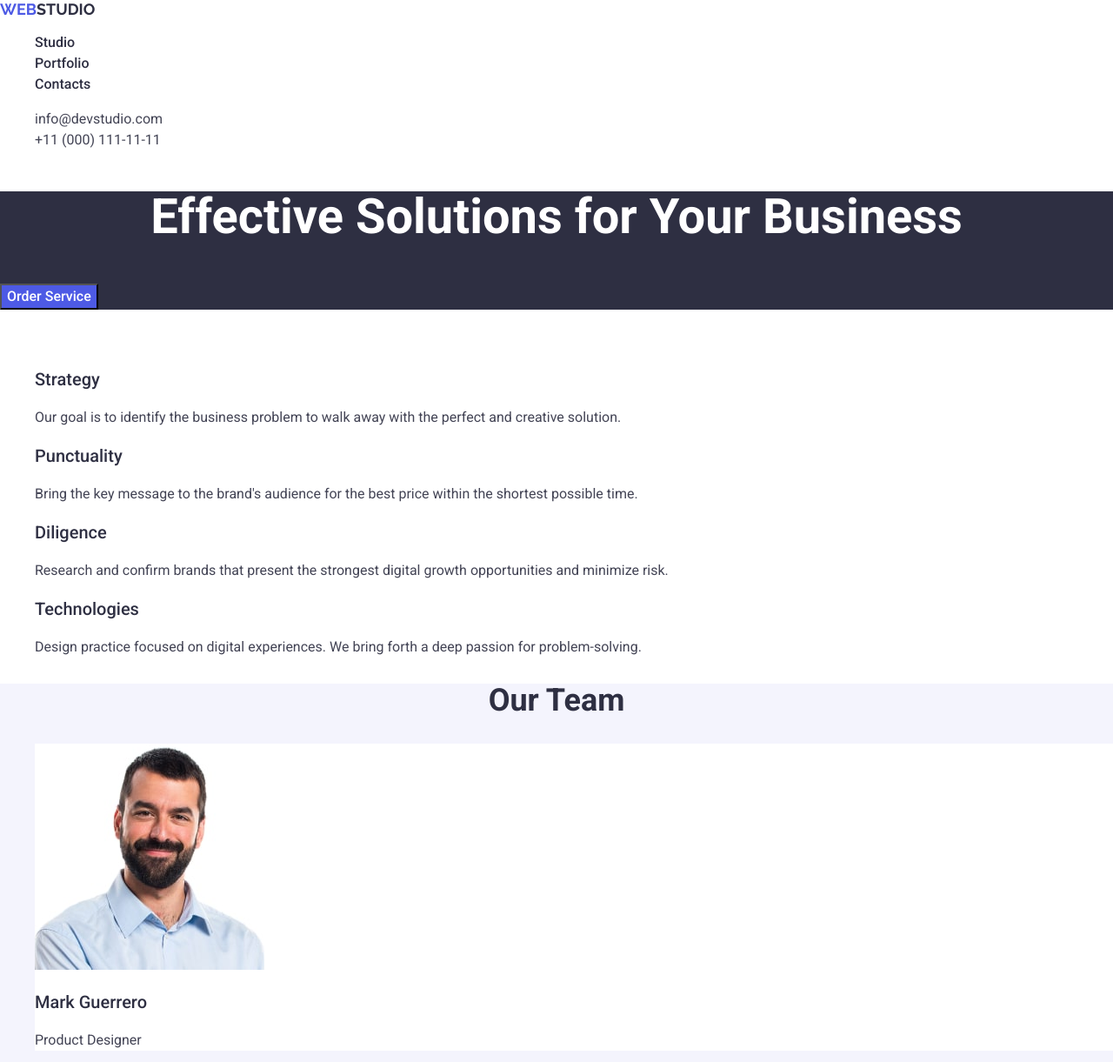
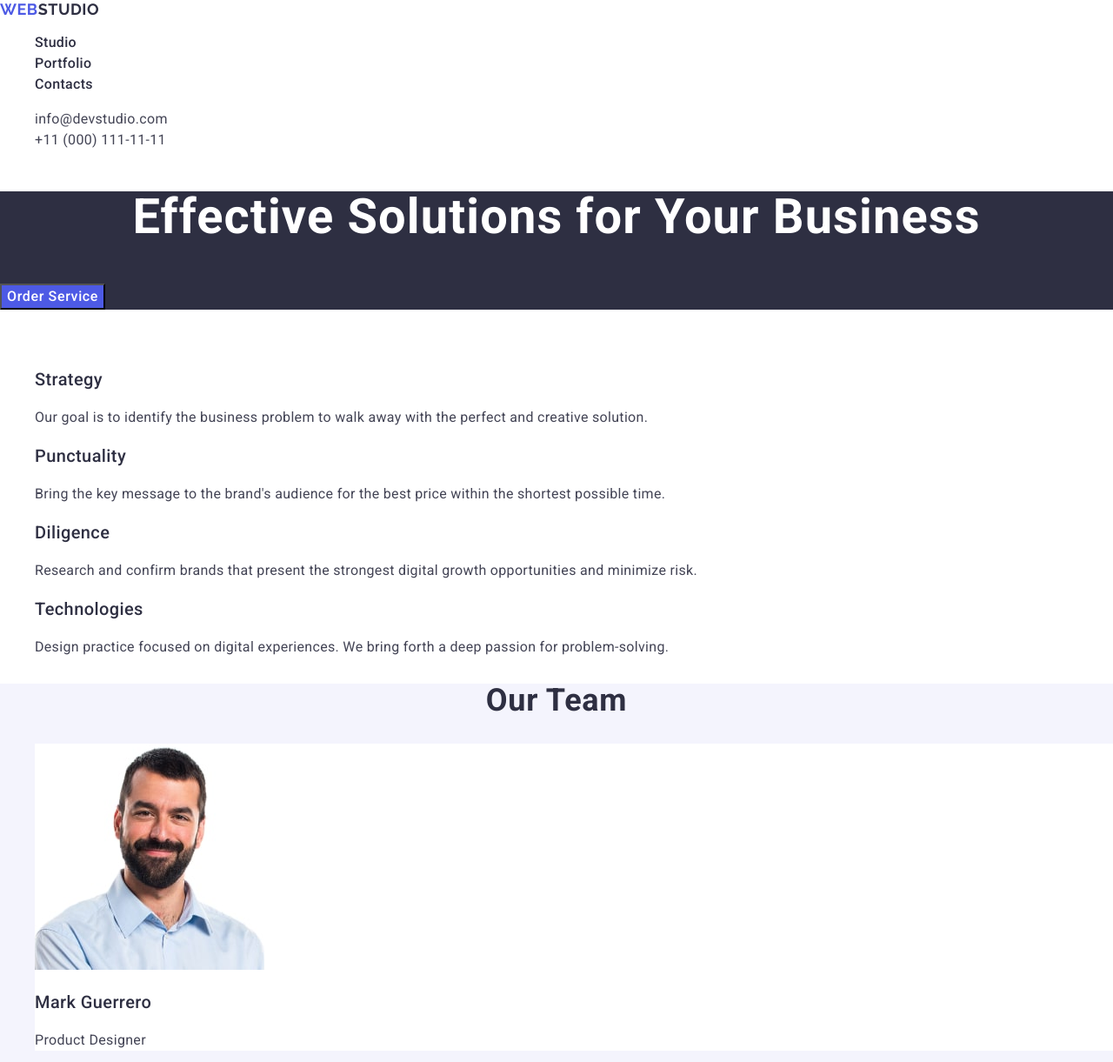
Before and after one commit to AlexSaymon/goit-markup-hw-02, a plain HTML site: page index.html in a window 1280 px wide. Shown: the top 1221 px of the page at 87% size. Drawn offline with nearby package versions, Linux system fonts and the light colour scheme.

Commit message:
Update styles.css

```diff
--- a/css/styles.css
+++ b/css/styles.css
@@ -12,7 +12,7 @@
   font-size: 18px;
   font-weight: 700;
   line-height: 1.17;
-  letter-spacing: 0.03;
+  letter-spacing: 0.03em;
   text-transform: uppercase;
 }
 
@@ -28,7 +28,7 @@ ul {
   font-size: 16px;
   font-weight: 500;
   line-height: 1.5;
-  letter-spacing: 0.02;
+  letter-spacing: 0.02em;
 }
 
 .nav-header .nav-link {
@@ -52,7 +52,7 @@ ul {
 .nav-mail-phone {
   font-size: 16px;
   line-height: 1.5;
-  letter-spacing: 0.02;
+  letter-spacing: 0.02em;
   font-style: normal;
 }
 
@@ -78,7 +78,7 @@ ul {
   font-size: 56px;
   font-weight: 700;
   line-height: 1.07;
-  letter-spacing: 0.02;
+  letter-spacing: 0.02em;
   color: #ffffff;
   text-align: center;
 }
@@ -90,7 +90,7 @@ ul {
   font-size: 16px;
   font-weight: 500;
   line-height: 1.5;
-  letter-spacing: 0.04;
+  letter-spacing: 0.04em;
   cursor: pointer;
 }
 
@@ -103,14 +103,14 @@ button:focus {
   font-size: 20px;
   font-weight: 500;
   line-height: 1.2;
-  letter-spacing: 0.02;
+  letter-spacing: 0.02em;
   color: #2e2f42;
 }
 
 .decription-p {
   font-size: 16px;
   line-height: 1.5;
-  letter-spacing: 0.02;
+  letter-spacing: 0.02em;
   color: #434455;
 }
 
@@ -122,7 +122,7 @@ button:focus {
   font-size: 36px;
   font-weight: 700;
   line-height: 1.11;
-  letter-spacing: 0.02;
+  letter-spacing: 0.02em;
   text-transform: capitalize;
   color: #2e2f42;
   text-align: center;
@@ -136,14 +136,14 @@ button:focus {
   font-size: 20px;
   font-weight: 500;
   line-height: 1.2;
-  letter-spacing: 0.02;
+  letter-spacing: 0.02em;
   color: #2e2f42;
 }
 
 .image-p {
   font-size: 16px;
   line-height: 1.5;
-  letter-spacing: 0.02;
+  letter-spacing: 0.02em;
   color: #434455;
 }
 
@@ -151,7 +151,7 @@ button:focus {
   font-size: 36px;
   font-weight: 700;
   line-height: 1.11;
-  letter-spacing: 0.02;
+  letter-spacing: 0.02em;
   text-transform: capitalize;
   text-align: center;
   color: #2e2f42;
@@ -161,14 +161,14 @@ button:focus {
   font-size: 20px;
   font-weight: 500;
   line-height: 1.2;
-  letter-spacing: 0.02;
+  letter-spacing: 0.02em;
   color: #2e2f42;
 }
 
 .portfolio-p {
   font-size: 16px;
   line-height: 1.5;
-  letter-spacing: 0.02;
+  letter-spacing: 0.02em;
   color: #434455;
 }
 
@@ -179,7 +179,7 @@ button:focus {
 .footer-p {
   font-size: 16px;
   line-height: 1.5;
-  letter-spacing: 0.02;
+  letter-spacing: 0.02em;
   color: #f4f4fd;
 }
 
@@ -190,7 +190,7 @@ button:focus {
   font-size: 18px;
   font-weight: 700;
   line-height: 1.17;
-  letter-spacing: 0.03;
+  letter-spacing: 0.03em;
   text-transform: uppercase;
 }
 
```
